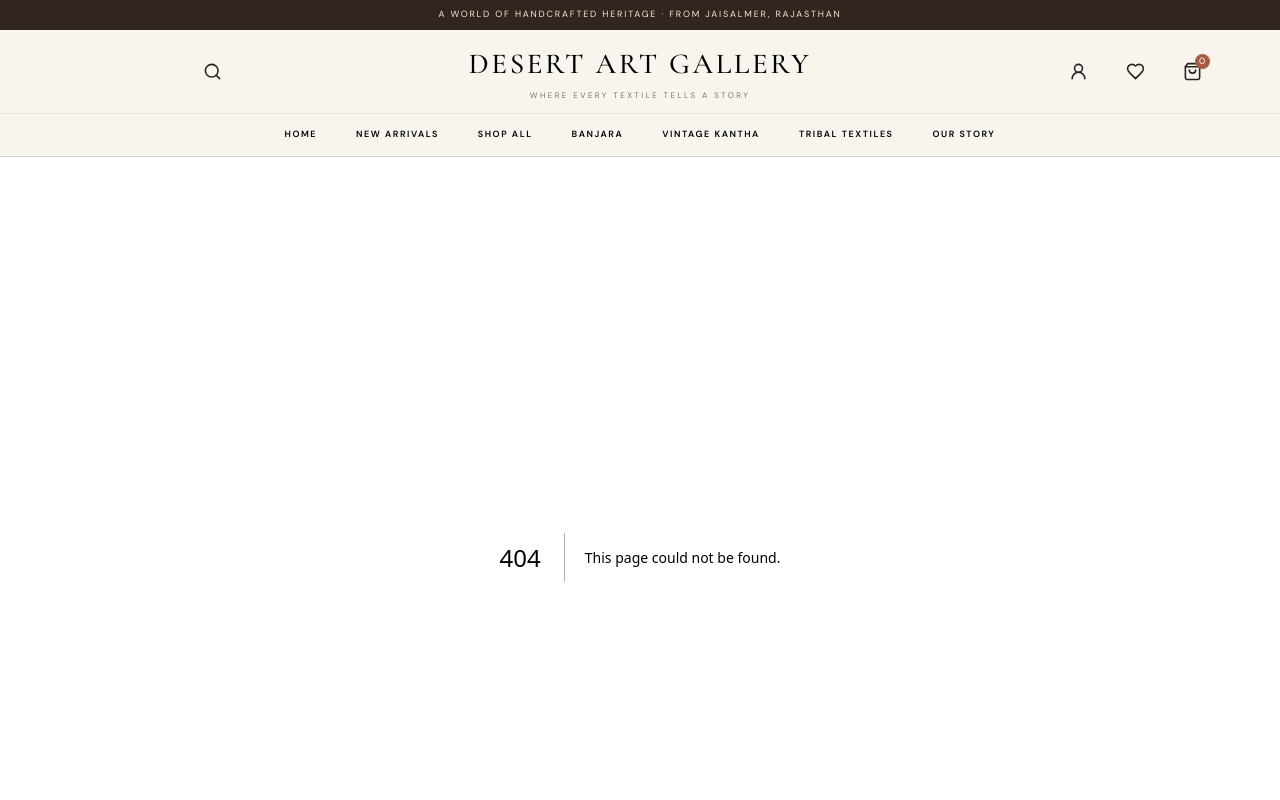
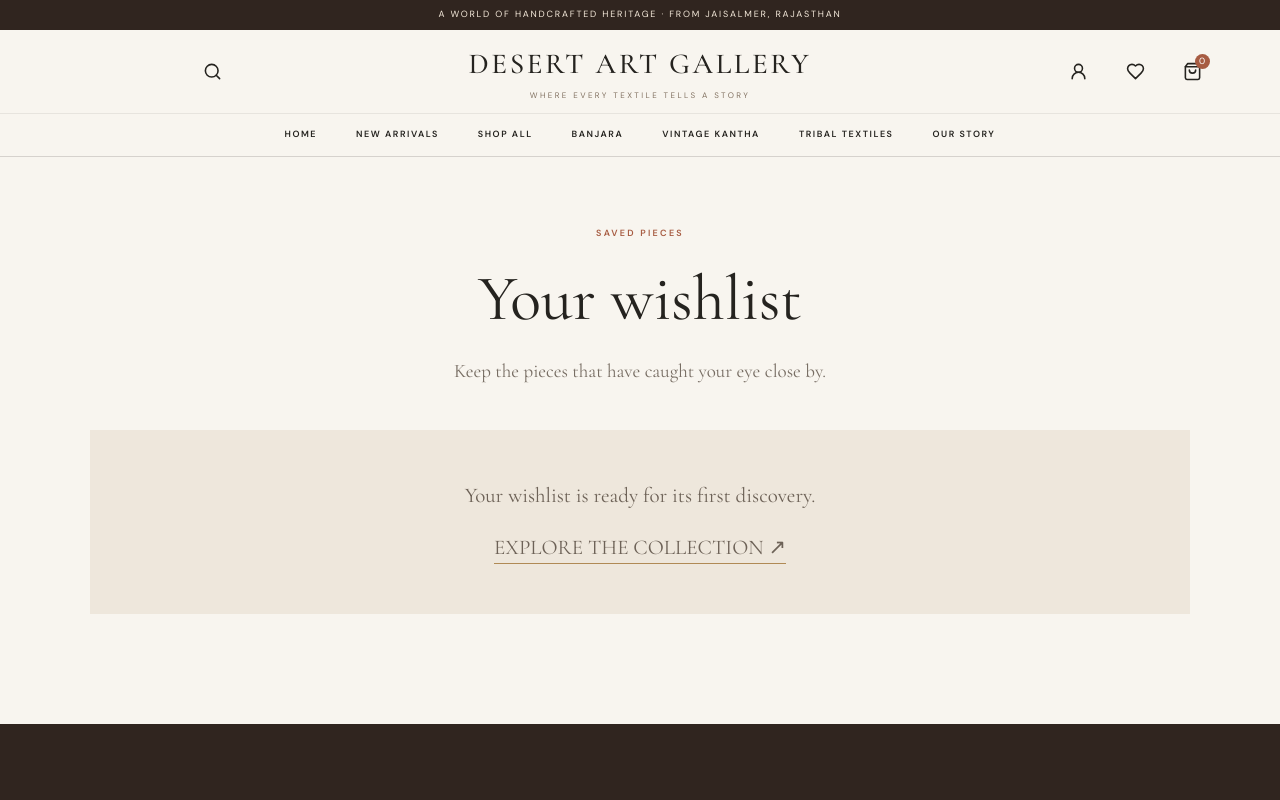
Before and after one commit to tchouhanjsm/desert-art-gallery, a Next.js app: page /wishlist in a window 1280 px wide. Before the commit this address had no page. Shown: the top 800 px of the page. Built offline with nearby package versions, Linux system fonts and the light colour scheme.

Commit message:
feat: build src/app/wishlist/page.tsx

```diff
--- /dev/null
+++ b/src/app/wishlist/page.tsx
@@ -0,0 +1 @@
+export const metadata={title:"Wishlist"};export default function WishlistPage(){return <div className="page-shell"><div className="page-heading"><div className="section-kicker">SAVED PIECES</div><h1>Your wishlist</h1><p>Keep the pieces that have caught your eye close by.</p></div><div className="empty-note">Your wishlist is ready for its first discovery.<br/><a href="/shop" className="empty-link">EXPLORE THE COLLECTION ↗</a></div></div>;}
```
